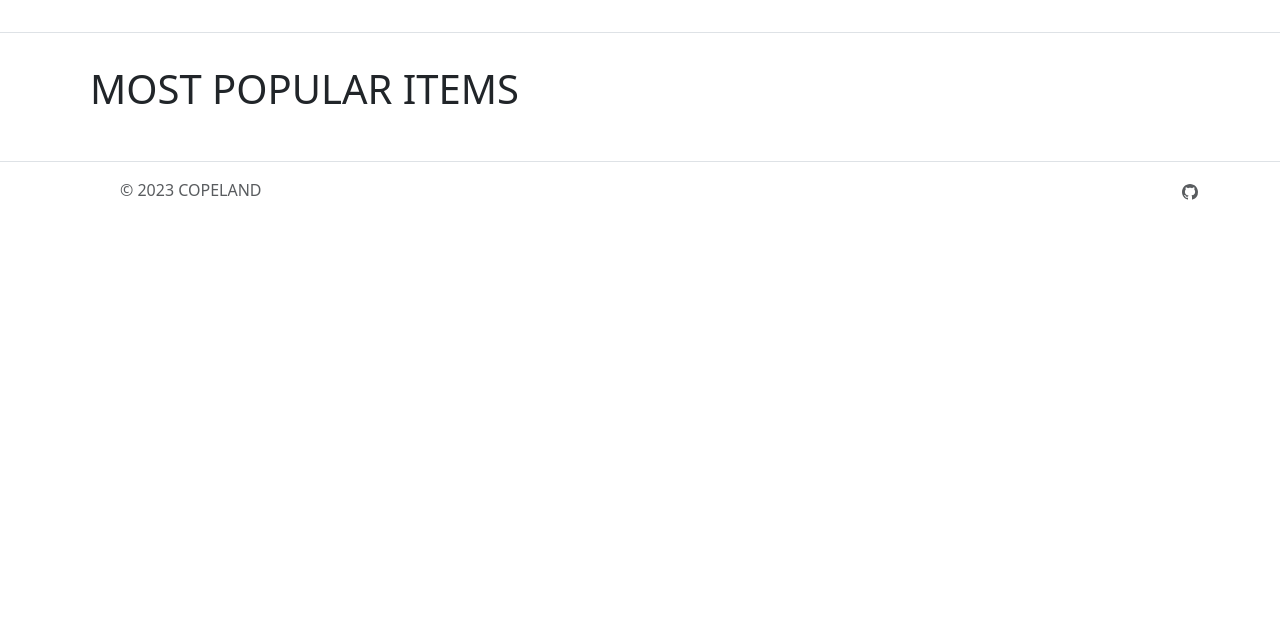
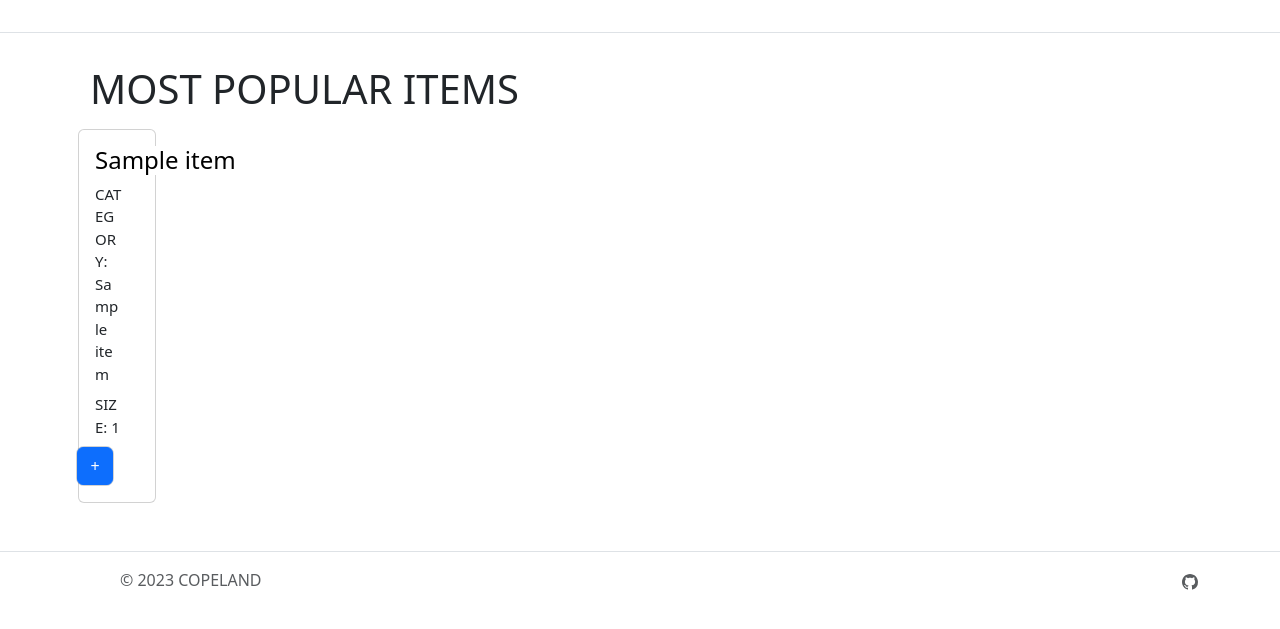
Before and after one commit to kmtrebacz/copeland, a PHP site: template templates/home.twig in a window 1280 px wide. Shown: the top 629 px of the page. Run offline with PHP 8.4, Linux system fonts and the light colour scheme; the template is opened without the code that fills it: most values are stand-ins (such as "Sample title", 1, 10 or a date in 2020); some libraries are stand-ins or nearby versions.

Commit message:
FIX: Fix an index twig template

```diff
--- a/templates/home.twig
+++ b/templates/home.twig
@@ -5,14 +5,14 @@
 {% block content %}
     <section>
         <h2 class="fs-1 ms-2">MOST POPULAR ITEMS</h2>
-        <div class="d-flex">
-            {% if posts %}
-		        {% for post in posts %}
-
+        <div class="d-flex"><div class="row">
+            {% if items is defined %}
+		            {% for item in items %}
+                    <div class="px-2 col-10 col-lg-4 mx-auto mx-lg-0 my-2"><div class="card"><div class="card-body row"><div class="col-9"><form method="get" action="item.php"><input type="hidden" name="item_id" value="{{ item.item_id }}"><input type="hidden" name="item_name" value="{{ item.item_name }}"><input type="hidden" name="category_name" value="{{ category_name }}"><input type="hidden" name="size" value="{{ item.size }}"><input type="hidden" name="view_count" value="{{ item.items_view_count }}"><h4 class="m-0" class="card-title"><input type="submit" class="m-0 p-0 border-0 bg-white" value="{{ item.item_name }}"></h4></form><p class="my-2" style="font-size: 15px;">CATEGORY: {{ item.category_name }}</p><p class="my-2" style="font-size: 15px;">SIZE: {{ item.size }}</p></div><div class="col-3 d-flex align-items-center justify-content-center"><div><div class="position-absolute p-3 border rounded" style="display: none; background: #fff; right: 78px; z-index: 111; width: max-content;"><form method="get" action="./php_inc/add_item_to_list.inc.php"><input type="text" name="item_id" value="{{ item.item_id }}" class="d-none"></form></div><div class="popover" data-on="0"><button type="button" class="btn btn-primary">+</button></div></div></div></div></div></div>
                 {% endfor %}
             {% else %}
-                <p>NO ITEMS FOUND</p>
+                <p>No items found</p>
             {% endif %}
-        </div>
+        </div></div>
     </section>
 {% endblock %}
```
